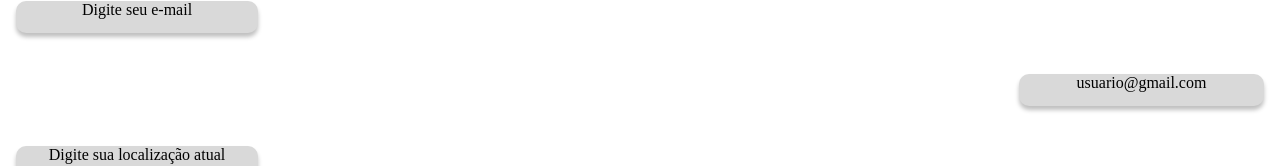
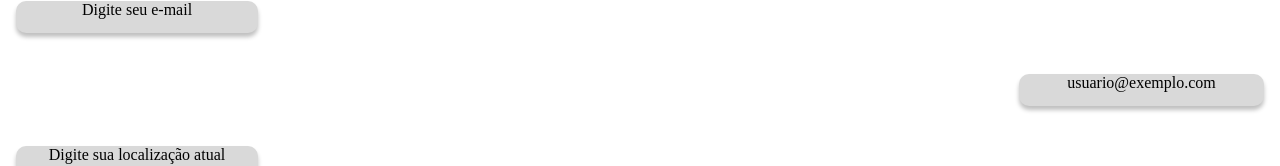
Before and after one commit to gabrielgirami2/Sprint1-WEB, a React (Create React App) app: page / in a window 1280 px wide. Shown: the part 227-393 px from the top of the page. Built offline with nearby package versions, Linux system fonts and the light colour scheme.

Commit message:
update do link do github

```diff
--- a/src/App.js
+++ b/src/App.js
@@ -46,7 +46,7 @@ function App() {
         </div>
 
         <div className='description'>
-          <AnswerForm>usuario@gmail.com</AnswerForm>
+          <AnswerForm>usuario@exemplo.com</AnswerForm>
         </div>
 
         <div className='description'>
--- a/src/components/Views/integrantes.jsx
+++ b/src/components/Views/integrantes.jsx
@@ -28,6 +28,7 @@ function ListaIntegrantes() {
                         </li>
                     ))}
                 </ul>
+                <a href="https://github.com/gabrielgirami2/Sprint1-WEB">Link do GITHUB</a>
             </main>
         </div>
       );
```
